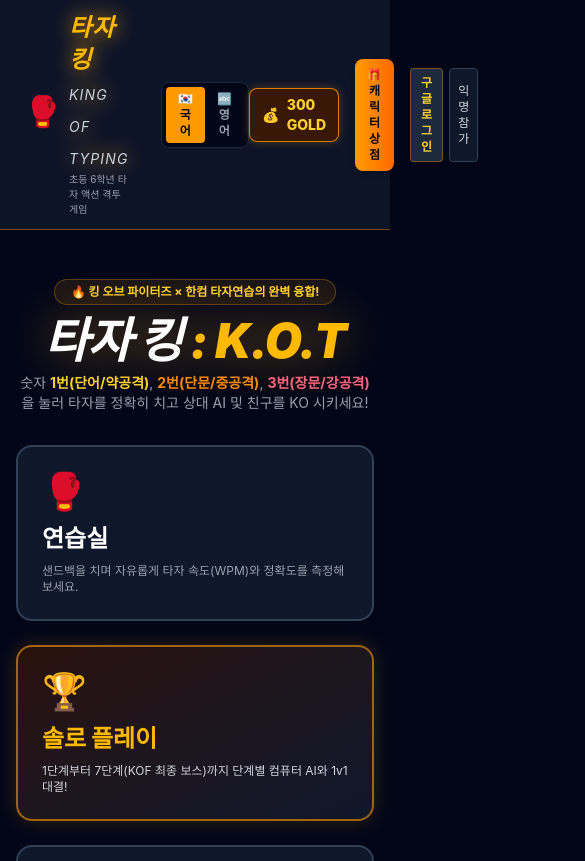
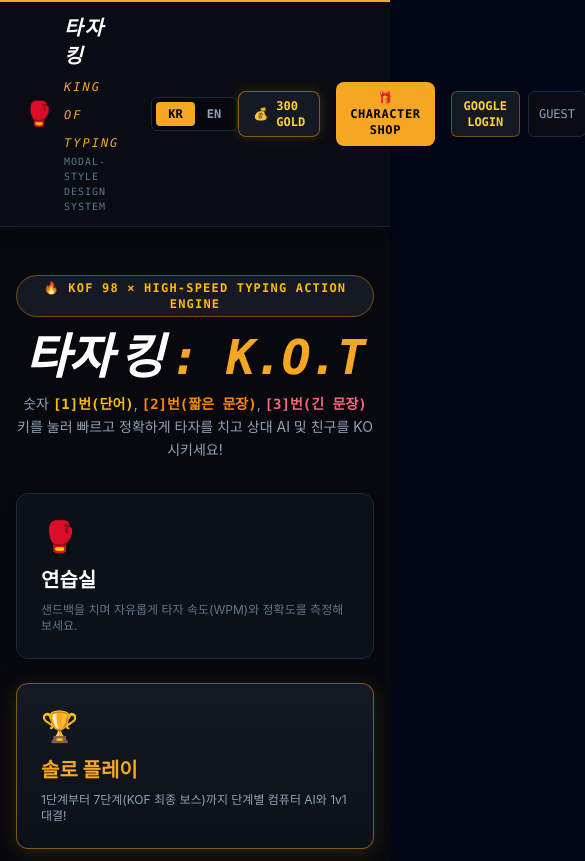
Before and after one commit to earth980000-png/king-of-typing, a React (Vite) app: page / in a window 390 px wide. Shown: the top 861 px of the page, 585 px wide, since content can reach past the window. Built offline with nearby package versions, Linux system fonts and the light colour scheme; no server answers.

Commit message:
feat: Implement Modal-style design system inspired by getdesign.md

```diff
--- a/src/App.jsx
+++ b/src/App.jsx
@@ -17,19 +17,16 @@
 import confetti from 'canvas-confetti';
 
 export function App() {
-  // 사용자 & 프로필 상태
   const [user, setUser] = useState(null);
-  const [gold, setGold] = useState(300); // 기본 골드 300
+  const [gold, setGold] = useState(300);
   const [ownedCharIds, setOwnedCharIds] = useState(['kyo', 'iori']);
   const [equippedCharId, setEquippedCharId] = useState('kyo');
   const [userTeam, setUserTeam] = useState('flame');
-  const [lang, setLang] = useState('ko'); // 'ko' 또는 'en'
+  const [lang, setLang] = useState('ko');
 
-  // 게임 모드 & 스테이지 상태 ('menu', 'practice', 'solo', 'multi', 'multi_match')
   const [gameMode, setGameMode] = useState('menu');
   const [stage, setStage] = useState(1);
 
-  // 대결 체력 & 전투 상태
   const [playerHp, setPlayerHp] = useState(100);
   const [maxPlayerHp, setMaxPlayerHp] = useState(100);
   const [enemyHp, setEnemyHp] = useState(100);
@@ -41,15 +38,11 @@
   const [selectedSkill, setSelectedSkill] = useState('word');
   const [combo, setCombo] = useState(0);
   const [isSuperMoveActive, setIsSuperMoveActive] = useState(false);
-  const [gameOverResult, setGameOverResult] = useState(null); // 'win' 또는 'lose'
+  const [gameOverResult, setGameOverResult] = useState(null);
 
-  // 가챠 모달 상태
   const [isGachaOpen, setIsGachaOpen] = useState(false);
-
-  // 멀티플레이 상대 정보
   const [multiOpponent, setMultiOpponent] = useState(null);
 
-  // 인증 감지 및 데이터 로딩
   useEffect(() => {
     const unsub = subscribeAuthState(async (usr) => {
       setUser(usr);
@@ -66,7 +59,6 @@
     return () => unsub();
   }, []);
 
-  // 유저 데이터 자동 저장 (Firebase)
   useEffect(() => {
     if (user) {
       saveUserData(user.uid, {
@@ -79,10 +71,8 @@
     }
   }, [user, gold, ownedCharIds, equippedCharId, userTeam]);
 
-  // 장착 중인 캐릭터 정보
   const equippedChar = CHARACTERS.find(c => c.id === equippedCharId) || CHARACTERS[0];
 
-  // 스테이지별 AI 정보 (Stage 1 ~ 7)
   const getEnemyCharForStage = (stg) => {
     if (stg === 7) return CHARACTERS.find(c => c.id === 'orochi_iori') || CHARACTERS[1];
     if (stg >= 5) return CHARACTERS.find(c => c.id === 'cyber_mecha') || CHARACTERS[5];
@@ -96,19 +86,15 @@
     ? { id: 'sandbag', name: '연습용 샌드백', color: '#94a3b8', grade: 'Common', attackMultiplier: 0 }
     : getEnemyCharForStage(stage);
 
-  // 솔로 플레이 AI 자동 타자 타이머
   useEffect(() => {
     if (gameMode !== 'solo' || enemyHp <= 0 || playerHp <= 0) return;
 
-    // Stage 1: 3.5초 간격 ~ Stage 7: 1.2초 간격 (초고속 타자)
     const intervalMs = Math.max(1200, 3800 - stage * 400);
 
     const timer = setInterval(() => {
-      // AI 공격
       setEnemyAction('punch');
       soundEngine.playKick();
 
-      // 유저 체력 감소 (장착 캐릭터 방어/체력 반영)
       const dmg = 8 + stage * 2;
       setPlayerHp(prev => {
         const next = prev - dmg;
@@ -124,7 +110,6 @@
     return () => clearInterval(timer);
   }, [gameMode, stage, enemyHp, playerHp]);
 
-  // 게임 시작 (솔로 / 연습)
   const startSoloGame = (stg = 1) => {
     setStage(stg);
     const pMaxHp = Math.round(100 * (equippedChar.attackMultiplier || 1));
@@ -161,9 +146,7 @@
     setGameMode('multi');
   };
 
-  // 플레이어 타자 공격 처리
   const handlePlayerAttack = ({ type, cpm }) => {
-    // 1. 공격 종류에 따른 액션 및 데미지
     let actionType = 'punch';
     let baseDamage = 12;
 
@@ -175,24 +158,20 @@
       baseDamage = 45;
     }
 
-    // 캐릭터 등급 배율 적용
     const charMultiplier = equippedChar.attackMultiplier || 1.0;
     let finalDamage = Math.round(baseDamage * charMultiplier);
 
-    // 2. 콤보 계산 및 5콤보 초필살기 발동
     const nextCombo = combo + 1;
     setCombo(nextCombo);
     soundEngine.playComboChime(nextCombo);
 
     if (nextCombo % 5 === 0) {
-      // 5콤보 달성 시 KOF 컷인 & 대량 데미지
       setIsSuperMoveActive(true);
       soundEngine.playSuperSpecial();
       finalDamage = Math.round(finalDamage * 1.8);
       setTimeout(() => setIsSuperMoveActive(false), 1400);
     }
 
-    // 3. 사운드 연출
     if (actionType === 'punch') soundEngine.playPunch();
     else if (actionType === 'kick') soundEngine.playKick();
     else soundEngine.playFireball();
@@ -200,7 +179,6 @@
     setPlayerAction(actionType);
     setTimeout(() => setPlayerAction('idle'), 500);
 
-    // 4. 적 HP 감소
     setEnemyHp(prev => {
       const next = prev - finalDamage;
       if (next <= 0 && gameMode !== 'practice') {
@@ -210,26 +188,22 @@
     });
   };
 
-  // 게임 종료 (승리/패배) 및 골드 지급
   const handleGameOver = (result) => {
     setGameOverResult(result);
     if (result === 'win') {
       soundEngine.playVictory();
       confetti({ particleCount: 120, spread: 80, origin: { y: 0.5 } });
 
-      // 승리 골드 (기본 150G + 스테이지 보너스 + 레전더리 골드 버프)
       const baseGold = 150 + stage * 30;
       const goldBonusMult = 1 + (equippedChar.goldBonus || 0);
       const earnedGold = Math.round(baseGold * goldBonusMult);
 
       setGold(g => g + earnedGold);
     } else {
-      // 패배 시 약간의 골드 (30G)
       setGold(g => g + 30);
     }
   };
 
-  // 캐릭터 장착 변경 핸들러 (실시간 동기화)
   const handleEquipCharacter = (charId) => {
     setEquippedCharId(charId);
     const selectedChar = CHARACTERS.find(c => c.id === charId) || CHARACTERS[0];
@@ -239,149 +213,138 @@
   };
 
   return (
-    <div className="min-h-screen bg-slate-950 text-slate-100 flex flex-col font-sans select-none">
-      {/* 상단 네온 아케이드 헤더 */}
-      <header className="bg-slate-900/90 border-b border-amber-500/40 py-3 px-6 flex justify-between items-center shadow-lg backdrop-blur-md sticky top-0 z-40">
+    <div className="min-h-screen bg-[#07090e] text-slate-100 flex flex-col font-sans select-none border-t-2 border-[#f5a623]">
+      {/* Modal Style Dark Header */}
+      <header className="bg-[#0b0e14]/90 border-b border-slate-800/80 py-3 px-6 flex justify-between items-center shadow-lg backdrop-blur-xl sticky top-0 z-40">
         <div className="flex items-center gap-4">
           <div
             onClick={() => setGameMode('menu')}
-            className="cursor-pointer flex items-center gap-2 group"
+            className="cursor-pointer flex items-center gap-2.5 group"
           >
-            <span className="text-3xl animate-bounce">🥊</span>
+            <span className="text-2xl">🥊</span>
             <div>
-              <h1 className="text-2xl font-black italic tracking-wider text-amber-400 group-hover:text-amber-300 transition-colors drop-shadow-[0_0_10px_#f59e0b]">
-                타자 킹 <span className="text-sm font-normal text-gray-300 text-slate-300">KING OF TYPING</span>
+              <h1 className="text-xl font-black italic tracking-widest text-white group-hover:text-[#f5a623] transition-colors">
+                타자 킹 <span className="text-xs font-mono font-normal text-[#f5a623]">KING OF TYPING</span>
               </h1>
-              <p className="text-[10px] text-gray-400">초등 6학년 타자 액션 격투 게임</p>
+              <p className="text-[10px] font-mono text-slate-500 uppercase tracking-widest">MODAL-STYLE DESIGN SYSTEM</p>
             </div>
           </div>
 
-          {/* 언어 선택 토글 */}
-          <div className="flex bg-slate-950 p-1 rounded-lg border border-slate-800 text-xs font-bold ml-4">
+          <div className="flex bg-[#05070c] p-1 rounded-md border border-slate-800 text-xs font-mono font-bold ml-4">
             <button
               onClick={() => setLang('ko')}
-              className={`px-3 py-1 rounded transition-all ${lang === 'ko' ? 'bg-amber-500 text-slate-950' : 'text-gray-400 hover:text-white'}`}
+              className={`px-3 py-1 rounded transition-all ${lang === 'ko' ? 'bg-[#f5a623] text-black font-bold' : 'text-slate-400 hover:text-white'}`}
             >
-              🇰🇷 국어
+              KR
             </button>
             <button
               onClick={() => setLang('en')}
-              className={`px-3 py-1 rounded transition-all ${lang === 'en' ? 'bg-amber-500 text-slate-950' : 'text-gray-400 hover:text-white'}`}
+              className={`px-3 py-1 rounded transition-all ${lang === 'en' ? 'bg-[#f5a623] text-black font-bold' : 'text-slate-400 hover:text-white'}`}
             >
-              🔤 영어
+              EN
             </button>
           </div>
         </div>
 
-        {/* 유저 상태 / 골드 / 로그인 / 상점 */}
         <div className="flex items-center gap-4">
-          {/* 장착 캐릭터 정보 */}
-          <div className="hidden sm:flex items-center gap-2 bg-slate-950 px-3 py-1.5 rounded-lg border border-amber-500/40">
-            <span className="text-xs text-gray-400">장착 중:</span>
-            <span className="text-xs font-bold text-amber-300">{equippedChar.name}</span>
+          <div className="hidden sm:flex items-center gap-2 bg-[#05070c] px-3 py-1.5 rounded-lg border border-slate-800">
+            <span className="text-[11px] font-mono text-slate-500 uppercase">EQUIPPED:</span>
+            <span className="text-xs font-mono font-bold text-amber-400">{equippedChar.name}</span>
           </div>
 
-          {/* 골드 표시 */}
           <div
             onClick={() => setIsGachaOpen(true)}
-            className="cursor-pointer bg-amber-950/80 border border-amber-500/80 text-amber-300 px-3 py-1.5 rounded-lg font-extrabold text-sm flex items-center gap-2 hover:bg-amber-900 transition-all shadow-[0_0_10px_rgba(245,158,11,0.3)]"
+            className="cursor-pointer bg-[#141923] border border-amber-500/50 text-amber-300 px-3.5 py-1.5 rounded-lg font-mono font-extrabold text-xs flex items-center gap-2 hover:bg-[#1a2130] transition-all shadow-[0_0_12px_rgba(245,166,35,0.2)]"
           >
             <span>💰</span>
             <span>{gold} GOLD</span>
           </div>
 
-          {/* 뽑기 상점 버튼 */}
           <button
             onClick={() => setIsGachaOpen(true)}
-            className="bg-gradient-to-r from-amber-500 to-orange-500 hover:from-amber-400 hover:to-orange-400 text-slate-950 font-black text-xs px-3 py-2 rounded-lg shadow-md transition-transform transform hover:scale-105"
+            className="bg-[#f5a623] hover:bg-amber-400 text-black font-mono font-bold text-xs uppercase tracking-wider px-3.5 py-2 rounded-lg shadow-sm transition-transform transform hover:scale-105"
           >
-            🎁 캐릭터 상점
+            🎁 CHARACTER SHOP
           </button>
 
-          {/* Firebase 구글 / 익명 인증 */}
           {user ? (
-            <div className="flex items-center gap-2">
-              <span className="text-xs font-bold text-gray-300">{user.displayName || '선수'}</span>
+            <div className="flex items-center gap-2 font-mono text-xs">
+              <span className="font-bold text-slate-300">{user.displayName || 'PLAYER'}</span>
               <button
                 onClick={logoutUser}
-                className="text-[11px] bg-slate-800 hover:bg-slate-700 text-gray-400 px-2 py-1 rounded border border-slate-700"
+                className="text-[10px] bg-slate-900 hover:bg-slate-800 text-slate-400 px-2 py-1 rounded border border-slate-800"
               >
-                로그아웃
+                LOGOUT
               </button>
             </div>
           ) : (
-            <div className="flex gap-1.5">
+            <div className="flex gap-2 font-mono">
               <button
                 onClick={loginWithGoogle}
-                className="text-xs bg-slate-800 hover:bg-slate-700 text-amber-300 px-2.5 py-1.5 rounded border border-amber-500/40 font-bold"
+                className="text-xs bg-[#141923] hover:bg-[#1a2130] text-amber-300 px-3 py-1.5 rounded-md border border-amber-500/40 font-bold"
               >
-                구글 로그인
+                GOOGLE LOGIN
               </button>
               <button
                 onClick={loginAnonymously}
-                className="text-xs bg-slate-900 hover:bg-slate-800 text-gray-300 px-2 py-1.5 rounded border border-slate-700"
+                className="text-xs bg-[#090c12] hover:bg-slate-900 text-slate-400 px-2.5 py-1.5 rounded-md border border-slate-800"
               >
-                익명 참가
+                GUEST
               </button>
             </div>
           )}
         </div>
       </header>
 
-      {/* 메인 콘텐트 뷰 */}
+      {/* Main Container */}
       <main className="flex-1 flex flex-col items-center justify-center p-4 max-w-5xl mx-auto w-full">
         {gameMode === 'menu' && (
           <div className="w-full text-center flex flex-col items-center py-8 animate-fadeIn">
-            {/* 메인 로고 및 비주얼 */}
             <div className="mb-8">
-              <div className="inline-block bg-amber-500/10 border border-amber-500/30 px-4 py-1 rounded-full text-amber-300 text-xs font-bold mb-3">
-                🔥 킹 오브 파이터즈 × 한컴 타자연습의 완벽 융합!
+              <div className="inline-block bg-[#141923] border border-amber-500/40 px-3.5 py-1 rounded-full text-amber-400 text-xs font-mono font-bold uppercase tracking-widest mb-4">
+                🔥 KOF 98 × HIGH-SPEED TYPING ACTION ENGINE
               </div>
-              <h2 className="text-5xl md:text-6xl font-black italic tracking-tight text-white mb-2 drop-shadow-[0_0_25px_rgba(245,158,11,0.6)]">
-                타자 킹 <span className="text-amber-400">: K.O.T</span>
+              <h2 className="text-5xl md:text-6xl font-black italic tracking-tight text-white mb-3">
+                타자 킹 <span className="text-[#f5a623] font-mono">: K.O.T</span>
               </h2>
-              <p className="text-gray-400 text-sm max-w-lg mx-auto">
-                숫자 <strong className="text-amber-300">1번(단어/약공격)</strong>, <strong className="text-orange-400">2번(단문/중공격)</strong>, <strong className="text-rose-400">3번(장문/강공격)</strong>을 눌러
-                타자를 정확히 치고 상대 AI 및 친구를 KO 시키세요!
+              <p className="text-slate-400 text-sm max-w-lg mx-auto font-sans leading-relaxed">
+                숫자 <strong className="text-amber-400 font-mono">[1]번(단어)</strong>, <strong className="text-orange-400 font-mono">[2]번(짧은 문장)</strong>, <strong className="text-rose-400 font-mono">[3]번(긴 문장)</strong> 키를 눌러
+                빠르고 정확하게 타자를 치고 상대 AI 및 친구를 KO 시키세요!
               </p>
             </div>
 
-            {/* 메인 모드 선택 버튼 3종 */}
+            {/* Mode Cards (Modal-style Dark Cards) */}
             <div className="grid grid-cols-1 md:grid-cols-3 gap-6 w-full max-w-3xl mb-8">
-              {/* 1. 연습실 */}
               <button
                 onClick={startPracticeGame}
-                className="group relative bg-slate-900 hover:bg-slate-800 border-2 border-slate-700 hover:border-amber-400 rounded-2xl p-6 text-left transition-all transform hover:-translate-y-1 shadow-xl overflow-hidden"
+                className="group bg-[#0c1017] hover:bg-[#121824] border border-slate-800 hover:border-amber-400 rounded-xl p-6 text-left transition-all transform hover:-translate-y-1 shadow-lg"
               >
-                <div className="text-4xl mb-3">🥊</div>
-                <h3 className="text-2xl font-black text-white group-hover:text-amber-400 transition-colors">연습실</h3>
-                <p className="text-xs text-gray-400 mt-2">샌드백을 치며 자유롭게 타자 속도(WPM)와 정확도를 측정해보세요.</p>
+                <div className="text-3xl mb-3">🥊</div>
+                <h3 className="text-xl font-bold text-white group-hover:text-[#f5a623] transition-colors">연습실</h3>
+                <p className="text-xs font-sans text-slate-500 mt-2">샌드백을 치며 자유롭게 타자 속도(WPM)와 정확도를 측정해보세요.</p>
               </button>
 
-              {/* 2. 솔로 플레이 */}
               <button
                 onClick={() => startSoloGame(1)}
-                className="group relative bg-gradient-to-br from-amber-950/60 to-slate-900 hover:from-amber-900/80 border-2 border-amber-500/60 hover:border-amber-400 rounded-2xl p-6 text-left transition-all transform hover:-translate-y-1 shadow-[0_0_20px_rgba(245,158,11,0.2)] overflow-hidden"
+                className="group bg-gradient-to-b from-[#141923] to-[#0c1017] border border-amber-500/50 hover:border-amber-400 rounded-xl p-6 text-left transition-all transform hover:-translate-y-1 shadow-[0_4px_20px_rgba(245,166,35,0.15)]"
               >
-                <div className="text-4xl mb-3">🏆</div>
-                <h3 className="text-2xl font-black text-amber-400">솔로 플레이</h3>
-                <p className="text-xs text-gray-300 mt-2">1단계부터 7단계(KOF 최종 보스)까지 단계별 컴퓨터 AI와 1v1 대결!</p>
+                <div className="text-3xl mb-3">🏆</div>
+                <h3 className="text-xl font-bold text-[#f5a623]">솔로 플레이</h3>
+                <p className="text-xs font-sans text-slate-400 mt-2">1단계부터 7단계(KOF 최종 보스)까지 단계별 컴퓨터 AI와 1v1 대결!</p>
               </button>
 
-              {/* 3. 멀티 플레이 */}
               <button
                 onClick={() => setGameMode('multi_match')}
-                className="group relative bg-slate-900 hover:bg-slate-800 border-2 border-slate-700 hover:border-orange-400 rounded-2xl p-6 text-left transition-all transform hover:-translate-y-1 shadow-xl overflow-hidden"
+                className="group bg-[#0c1017] hover:bg-[#121824] border border-slate-800 hover:border-orange-400 rounded-xl p-6 text-left transition-all transform hover:-translate-y-1 shadow-lg"
               >
-                <div className="text-4xl mb-3">⚔️</div>
-                <h3 className="text-2xl font-black text-white group-hover:text-orange-400 transition-colors">멀티 플레이</h3>
-                <p className="text-xs text-gray-400 mt-2">같은 팀 소속 친구와 각자의 컴퓨터에서 실시간 1v1 랜덤 매칭 대결!</p>
+                <div className="text-3xl mb-3">⚔️</div>
+                <h3 className="text-2xl font-bold text-white group-hover:text-orange-400 transition-colors">멀티 플레이</h3>
+                <p className="text-xs font-sans text-slate-500 mt-2">같은 팀 소속 친구와 각자의 컴퓨터에서 실시간 1v1 랜덤 매칭 대결!</p>
               </button>
             </div>
           </div>
         )}
 
-        {/* 멀티플레이 로비 대기실 */}
         {gameMode === 'multi_match' && (
           <MultiplayerLobby
             user={user}
@@ -392,10 +355,8 @@
           />
         )}
 
-        {/* 실제 대결 게임 화면 (연습, 솔로 1~7, 멀티) */}
         {(gameMode === 'solo' || gameMode === 'practice' || gameMode === 'multi') && (
           <div className="w-full flex flex-col gap-4 animate-fadeIn">
-            {/* 상단 캔버스 격투 엔진 */}
             <ArcadeCanvas
               playerChar={equippedChar}
               enemyChar={enemyChar}
@@ -411,7 +372,6 @@
               mode={gameMode}
             />
 
-            {/* 하단 타자 컨트롤 패널 */}
             <TypingPanel
               lang={lang}
               onAttack={handlePlayerAttack}
@@ -422,29 +382,28 @@
           </div>
         )}
 
-        {/* 승리 / 패배 결과 팝업 모달 */}
         {gameOverResult && (
           <div className="fixed inset-0 z-50 bg-black/85 backdrop-blur-md flex items-center justify-center p-4">
-            <div className="bg-slate-900 border-4 border-amber-500 rounded-2xl max-w-md w-full p-6 text-center shadow-[0_0_40px_#f59e0b] animate-bounce">
+            <div className="bg-[#0c1017] border-2 border-amber-500/80 rounded-2xl max-w-md w-full p-6 text-center shadow-[0_0_50px_rgba(245,166,35,0.4)] animate-bounce">
               <div className="text-6xl mb-2">{gameOverResult === 'win' ? '🏆' : '💀'}</div>
-              <h3 className="text-3xl font-black italic text-amber-400 mb-1">
-                {gameOverResult === 'win' ? 'K.O. 승리!' : '패배...'}
+              <h3 className="text-3xl font-black italic text-[#f5a623] mb-1">
+                {gameOverResult === 'win' ? 'K.O. VICTORY!' : 'DEFEATED...'}
               </h3>
-              <p className="text-sm text-gray-300 mb-4">
+              <p className="text-xs font-mono text-slate-400 mb-4">
                 {gameOverResult === 'win'
-                  ? `축하합니다! 상대방을 타자로 제압했습니다.`
-                  : '더 빠른 타자 속도로 다시 도전해보세요!'}
+                  ? `CONGRATULATIONS! OPPONENT DEFEATED.`
+                  : 'TRY AGAIN WITH HIGHER TYPING SPEED!'}
               </p>
 
-              <div className="bg-slate-950 p-4 rounded-xl border border-slate-800 mb-6 text-left text-xs space-y-2">
+              <div className="bg-[#05070c] p-4 rounded-xl border border-slate-800 mb-6 text-left text-xs font-mono space-y-2">
                 <div className="flex justify-between">
-                  <span className="text-gray-400">획득 골드:</span>
+                  <span className="text-slate-400">GOLD EARNED:</span>
                   <span className="font-bold text-amber-300">
                     +{gameOverResult === 'win' ? Math.round((150 + stage * 30) * (1 + (equippedChar.goldBonus || 0))) : 30} GOLD
                   </span>
                 </div>
                 <div className="flex justify-between">
-                  <span className="text-gray-400">달성 콤보:</span>
+                  <span className="text-slate-400">MAX COMBO:</span>
                   <span className="font-bold text-yellow-400">{combo} COMBO</span>
                 </div>
               </div>
@@ -452,23 +411,23 @@
               <div className="flex gap-3">
                 <button
                   onClick={() => setGameMode('menu')}
-                  className="flex-1 bg-slate-800 hover:bg-slate-700 text-gray-200 py-3 rounded-xl font-bold text-sm border border-slate-700"
+                  className="flex-1 bg-[#141923] hover:bg-slate-800 text-slate-300 py-3 rounded-lg font-mono font-bold text-xs border border-slate-700"
                 >
-                  메인 메뉴로
+                  MAIN MENU
                 </button>
                 {gameMode === 'solo' && gameOverResult === 'win' && stage < 7 ? (
                   <button
                     onClick={() => startSoloGame(stage + 1)}
-                    className="flex-1 bg-amber-500 hover:bg-amber-400 text-slate-950 py-3 rounded-xl font-black text-sm shadow-[0_0_15px_#f59e0b]"
+                    className="flex-1 bg-[#f5a623] hover:bg-amber-400 text-black py-3 rounded-lg font-mono font-black text-xs uppercase shadow-[0_0_15px_rgba(245,166,35,0.4)]"
                   >
-                    다음 Stage {stage + 1}!
+                    STAGE {stage + 1}!
                   </button>
                 ) : (
                   <button
                     onClick={() => startSoloGame(stage)}
-                    className="flex-1 bg-amber-500 hover:bg-amber-400 text-slate-950 py-3 rounded-xl font-black text-sm shadow-[0_0_15px_#f59e0b]"
+                    className="flex-1 bg-[#f5a623] hover:bg-amber-400 text-black py-3 rounded-lg font-mono font-black text-xs uppercase shadow-[0_0_15px_rgba(245,166,35,0.4)]"
                   >
-                    다시 대결! 🥊
+                    RETRY 🥊
                   </button>
                 )}
               </div>
@@ -477,7 +436,6 @@
         )}
       </main>
 
-      {/* 가챠 상점 모달 */}
       <GachaModal
         isOpen={isGachaOpen}
         onClose={() => setIsGachaOpen(false)}
```
Also changed, not shown: src/components/GachaModal.jsx (+31 -32 lines), src/components/TypingPanel.jsx (+33 -39 lines).
